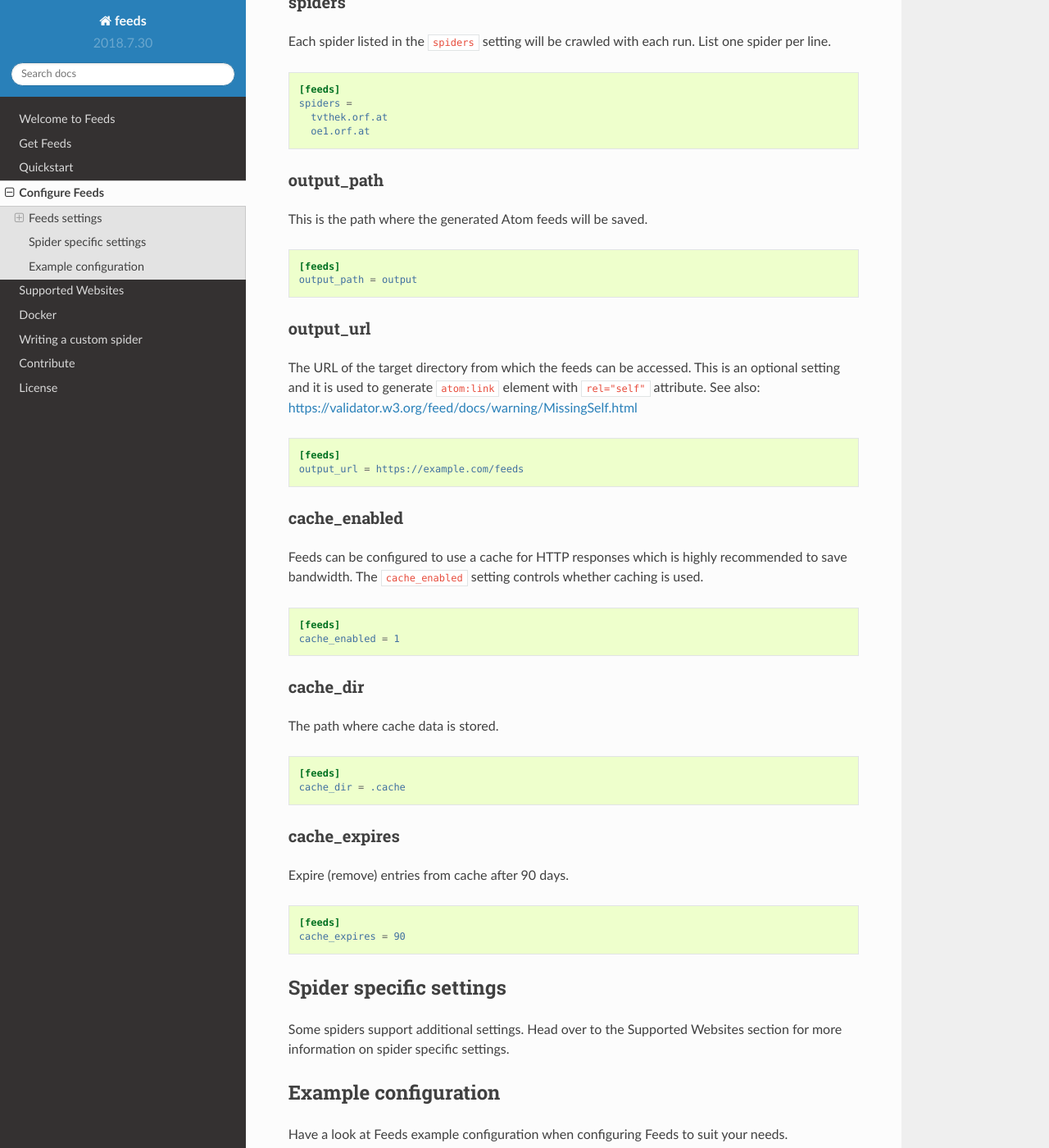
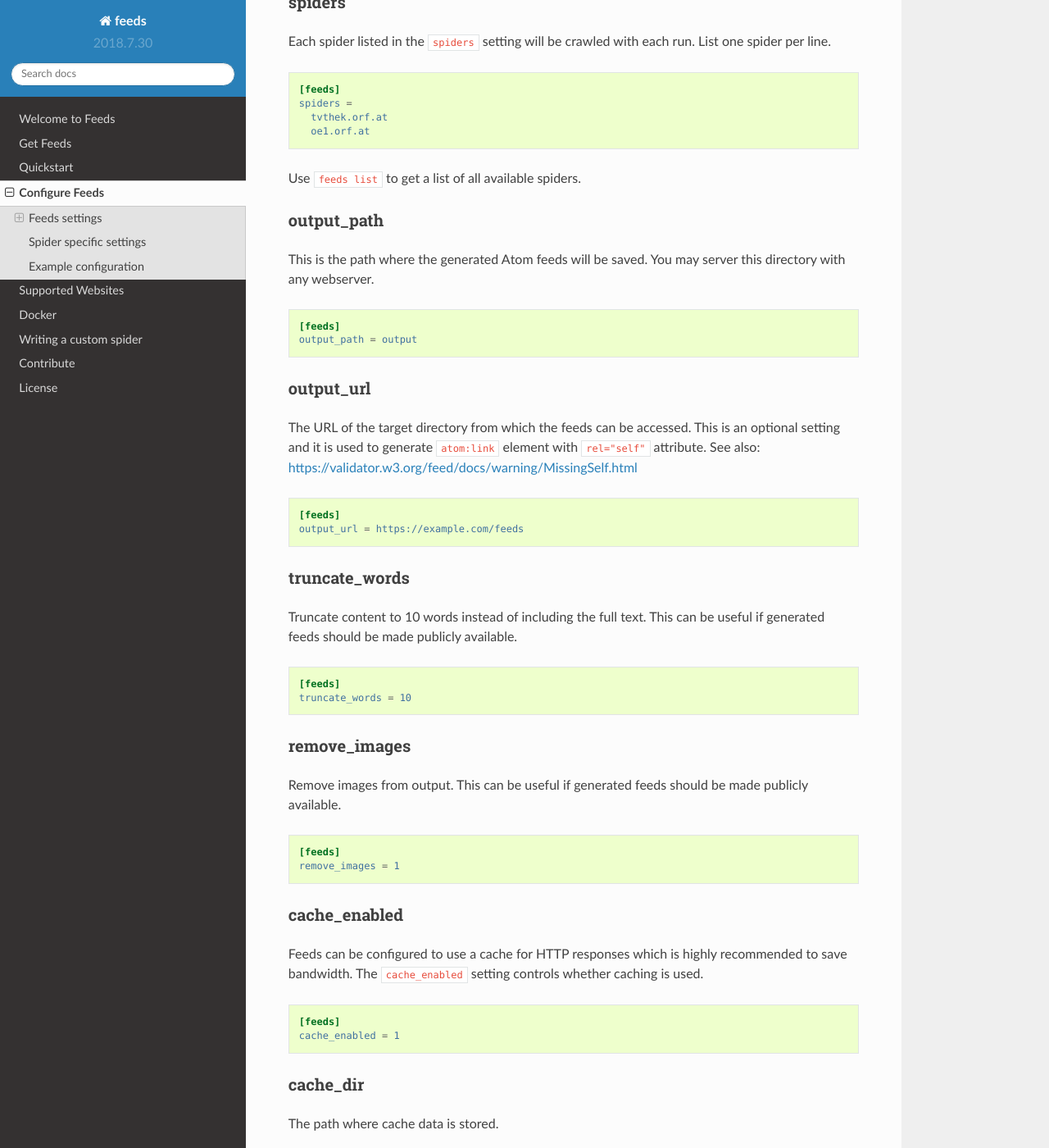
Before and after one commit to PyFeeds/PyFeeds, a Sphinx documentation site: the page built from docs/configure.rst, in a window 1280 px wide and 1400 px high, scrolled down 481 px. Shown: the whole window at 82% size. Built offline with Sphinx 7.4.7 and the Read the Docs theme 2.0.0, drawn with Linux system fonts in a browser that asks for light colours; some of the changed text lies outside the part shown.

Commit message:
Add missing options and some additional info

```diff
--- a/docs/configure.rst
+++ b/docs/configure.rst
@@ -29,9 +29,12 @@ List one spider per line.
      tvthek.orf.at
      oe1.orf.at
 
+Use ``feeds list`` to get a list of all available spiders.
+
 output_path
 ~~~~~~~~~~~
-This is the path where the generated Atom feeds will be saved.
+This is the path where the generated Atom feeds will be saved. You may server
+this directory with any webserver.
 
 .. code-block:: ini
 
@@ -49,6 +52,26 @@ https://validator.w3.org/feed/docs/warning/MissingSelf.html
 
    [feeds]
    output_url = https://example.com/feeds
+
+truncate_words
+~~~~~~~~~~~~~~
+Truncate content to 10 words instead of including the full text. This can be
+useful if generated feeds should be made publicly available.
+
+.. code-block:: ini
+
+   [feeds]
+   truncate_words = 10
+
+remove_images
+~~~~~~~~~~~~~
+Remove images from output. This can be useful if generated feeds should be made
+publicly available.
+
+.. code-block:: ini
+
+   [feeds]
+   remove_images = 1
 
 cache_enabled
 ~~~~~~~~~~~~~
@@ -68,7 +91,7 @@ The path where cache data is stored.
 .. code-block:: ini
 
    [feeds]
-   cache_dir = .cache
+   cache_dir = ~/.cache/feeds
 
 cache_expires
 ~~~~~~~~~~~~~
@@ -81,8 +104,8 @@ Expire (remove) entries from cache after 90 days.
 
 Spider specific settings
 ------------------------
-Some spiders support additional settings. Head over to the Supported Websites
-section for more information on spider specific settings.
+Some spiders support additional settings. Head over to the :ref:`Supported
+Websites` section for more information on spider specific settings.
 
 .. _example configuration:
 
```
